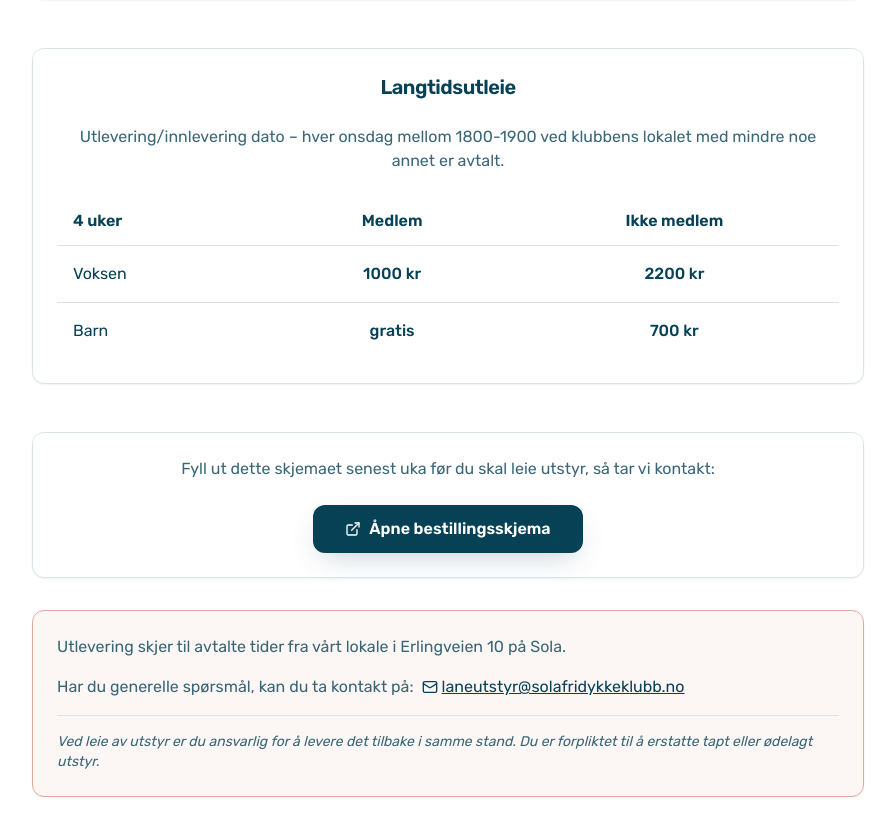
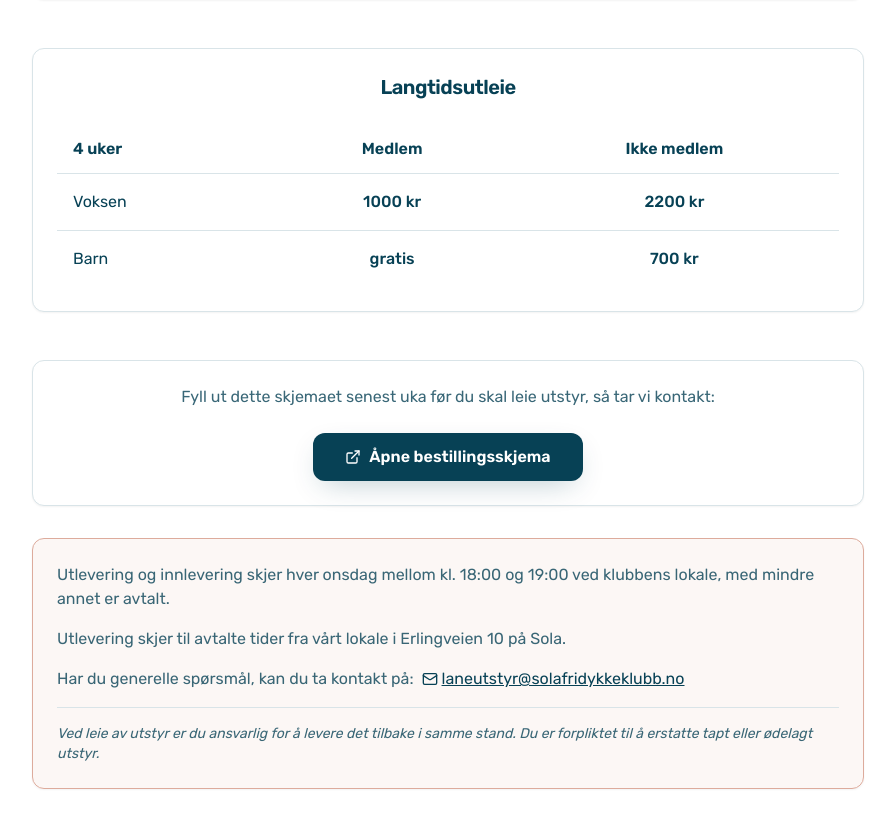
Before and after one commit to Tibbitazz/boblefri-reimagined-space, a React (Vite) app: page /#/laneutstyr in a window 1280 px wide. Shown: the part 654-1490 px from the top of the page, without its empty margins (192-1087 px from the left). Built offline with nearby package versions, Linux system fonts and the light colour scheme.

Commit message:
Changes
Co-authored-by: Tibbitazz <54623943+Tibbitazz@users.noreply.github.com>

```diff
--- a/src/pages/Låneutstyr.tsx
+++ b/src/pages/Låneutstyr.tsx
@@ -71,9 +71,6 @@ const Låneutstyr = () => {
                 </CardTitle>
               </CardHeader>
               <CardContent>
-                <p className="text-foreground/80 text-center mb-6">
-                  Utlevering/innlevering dato – hver onsdag mellom 1800-1900 ved klubbens lokalet med mindre noe annet er avtalt.
-                </p>
                 <div className="overflow-x-auto">
                   <table className="w-full">
                     <thead>
@@ -125,6 +122,9 @@ const Låneutstyr = () => {
               <CardContent className="pt-6">
                 <div className="space-y-4 text-foreground/80">
                   <p>
+                    Utlevering og innlevering skjer hver onsdag mellom kl. 18:00 og 19:00 ved klubbens lokale, med mindre annet er avtalt.
+                  </p>
+                  <p>
                     Utlevering skjer til avtalte tider fra vårt lokale i Erlingveien 10 på Sola.
                   </p>
                   <p className="flex items-center gap-2">
```
